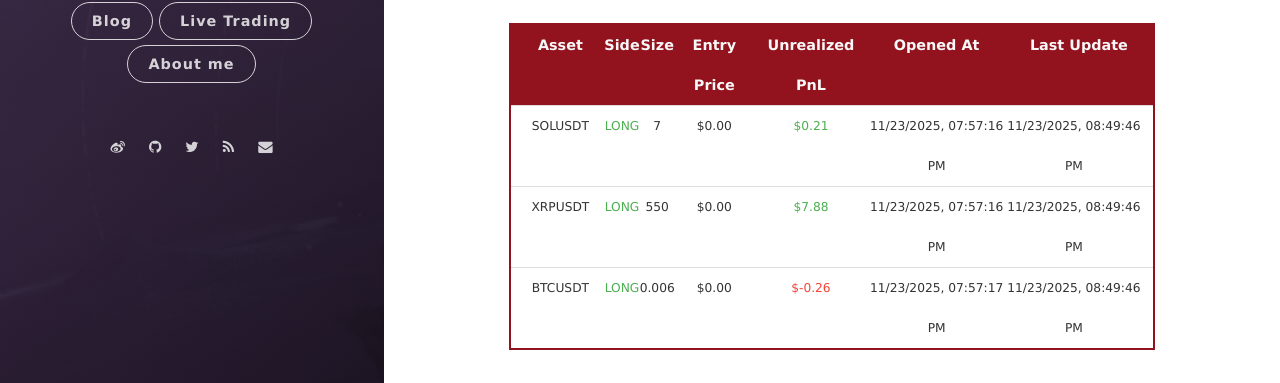
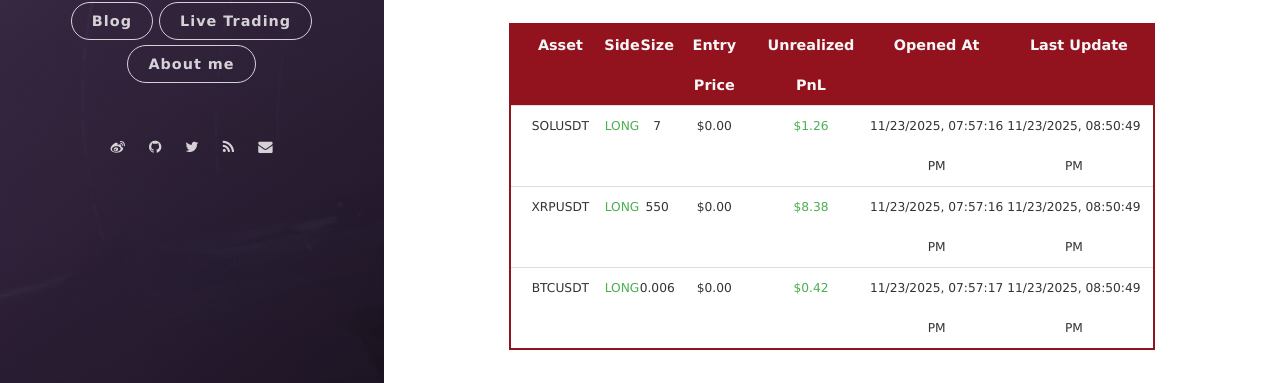
Before and after one commit to leeyegy/leeyegy.github.io, a Jekyll site: the page built from live-trading.html, in a window 1280 px wide and 1026 px high. Shown: the part 576-959 px from the top of the window. Built offline with Jekyll 4.4.1, drawn with Linux system fonts in a browser that asks for light colours; nearby versions of some CDN libraries.

Commit message:
AccountMonitor: refresh positions 2025-11-24T04:50:49+08:00

```diff
--- a/assets/data/binance/positions.json
+++ b/assets/data/binance/positions.json
@@ -4,26 +4,26 @@
     "side": "LONG",
     "size": 7.0,
     "entryPrice": 0.0,
-    "unrealizedPnl": 0.21,
+    "unrealizedPnl": 1.26,
     "openedAt": "2025-11-24T03:57:16+08:00",
-    "reportedAt": "2025-11-24T04:49:46+08:00"
+    "reportedAt": "2025-11-24T04:50:49+08:00"
   },
   {
     "symbol": "XRPUSDT",
     "side": "LONG",
     "size": 550.0,
     "entryPrice": 0.0,
-    "unrealizedPnl": 7.8846625,
+    "unrealizedPnl": 8.376522,
     "openedAt": "2025-11-24T03:57:16+08:00",
-    "reportedAt": "2025-11-24T04:49:46+08:00"
+    "reportedAt": "2025-11-24T04:50:49+08:00"
   },
   {
     "symbol": "BTCUSDT",
     "side": "LONG",
     "size": 0.006,
     "entryPrice": 0.0,
-    "unrealizedPnl": -0.2604,
+    "unrealizedPnl": 0.42368473,
     "openedAt": "2025-11-24T03:57:17+08:00",
-    "reportedAt": "2025-11-24T04:49:46+08:00"
+    "reportedAt": "2025-11-24T04:50:49+08:00"
   }
 ]
```
